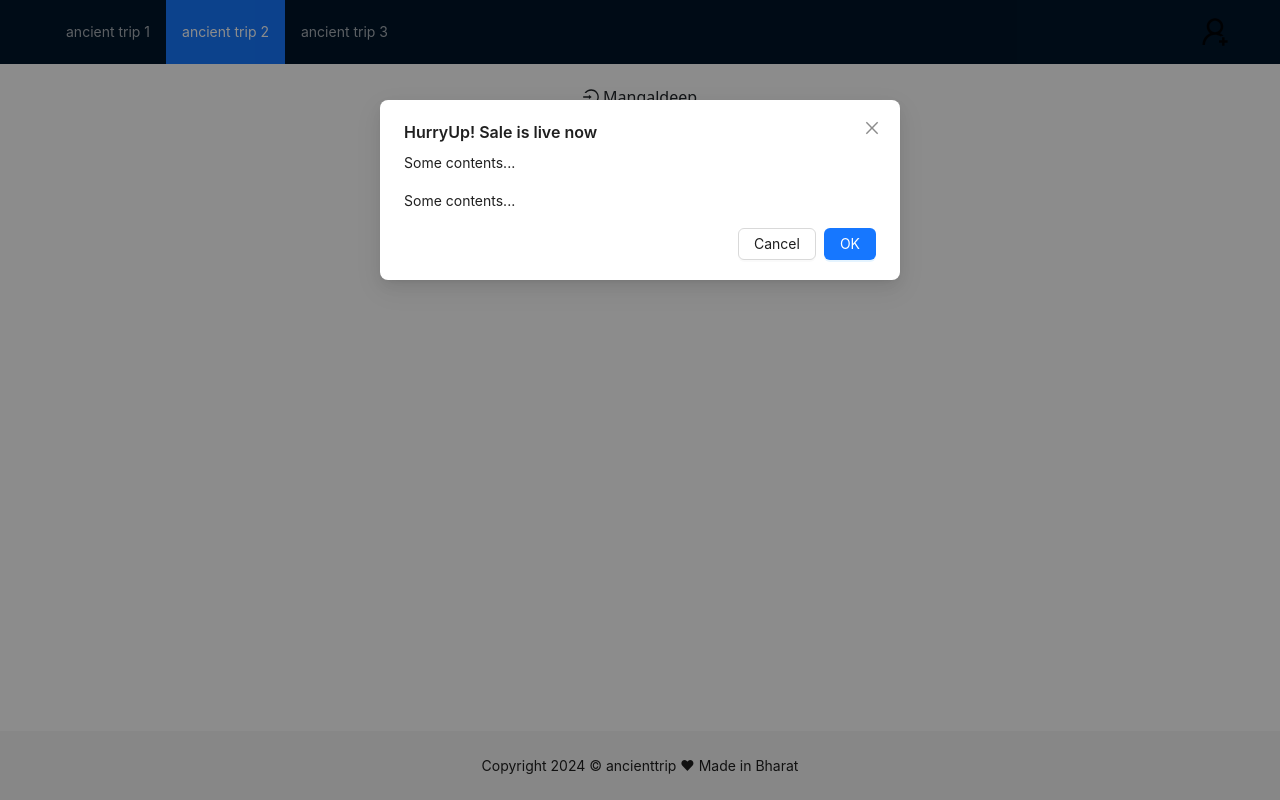
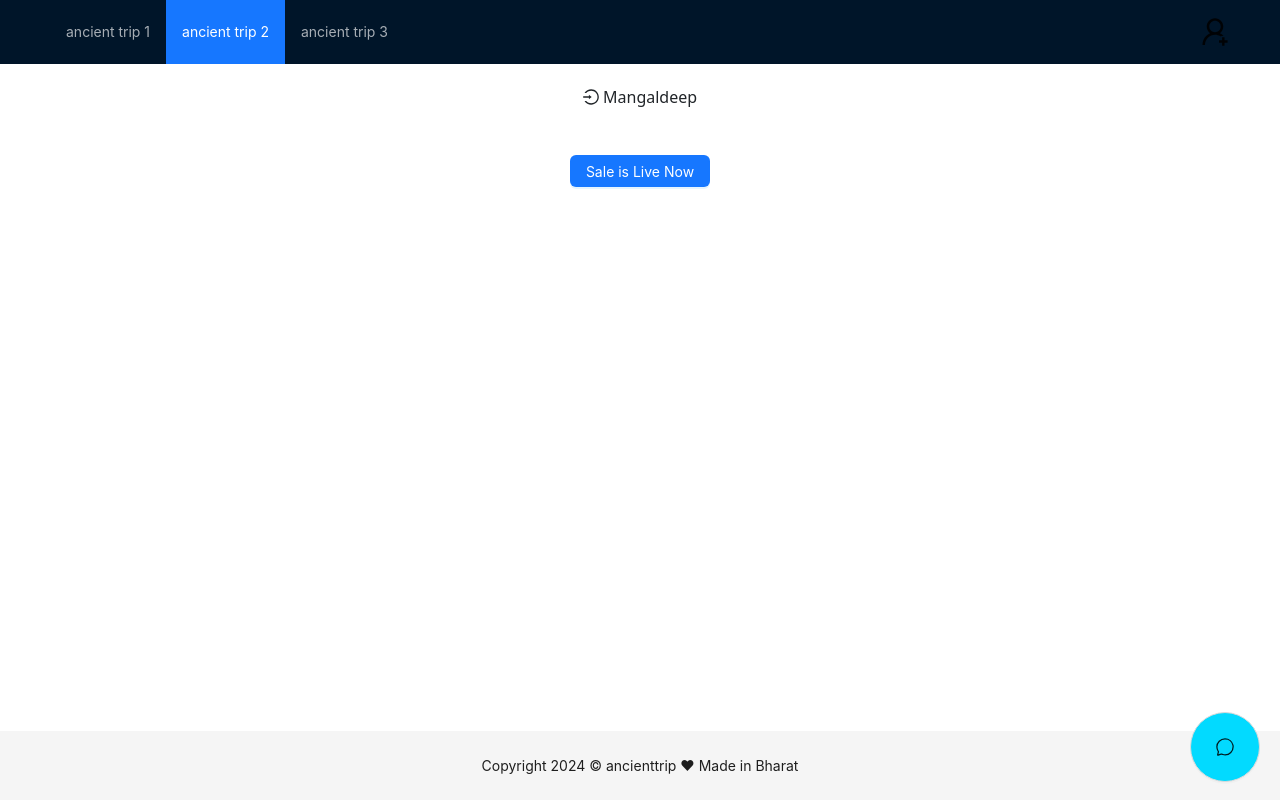
Before and after one commit to himanshu-whatstool/cloud_app, a React (Vite) app: page / in a window 1280 px wide. Built offline with nearby package versions, Linux system fonts and the light colour scheme.

Commit message:
creating the cloud chatbot

```diff
--- a/package.json
+++ b/package.json
@@ -23,6 +23,7 @@
     "react-bootstrap": "^2.10.2",
     "react-dom": "^18.2.0",
     "react-draggable": "^4.4.6",
+    "react-icons": "^5.2.1",
     "react-router-dom": "^6.23.0"
   },
   "devDependencies": {
--- a/src/App.css
+++ b/src/App.css
@@ -23,3 +23,29 @@
   width: 100%;
   text-align: center;
 }
+
+.button {
+  border-radius: 100px;
+  width: 5em;
+  height: 5em;
+  background: #02daff !important;
+}
+
+.box {
+  width: 328px;
+  height: 460px;
+  background-color: #fff;
+  box-shadow: 0 0px 6px rgba(0, 0, 0, 0.25);
+  border-radius: 8px;
+  position: fixed;
+  bottom: 100px;
+  right: 30px;
+  z-index: 9999;
+}
+
+.buttonchat {
+  position: fixed;
+  bottom: 18px;
+  right: 20px;
+  z-index: 9999;
+}
--- a/src/BaseTool/Dialog.jsx
+++ b/src/BaseTool/Dialog.jsx
@@ -9,9 +9,10 @@ export const EntryDialog = ({ open, onClose }) => {
 
   return (
     <section>
-      <Modal title="HurryUp! Sale is live now" open={open} onOk={handlebtnClick} onCancel={() => onClose()}>
-        <p>Some contents...</p>
-        <p>Some contents...</p>
+      <Modal style={{ textAlign: 'center' }} title="HurryUp! Sale is live now" open={open} onOk={handlebtnClick} onCancel={() => onClose()}>
+        <div className='text-center'>
+          <img src="https://img.freepik.com/free-vector/discount-sale-abstract-dark-maroon-gradient-geometric-triangle-pattern-multipurpose-background-banner_1340-17229.jpg" width="280px" alt="cloudsale" className='img-fluid rounded-4 ' />
+        </div>
       </Modal>
     </section>
   )
--- a/src/BaseTool/StaticUI.jsx
+++ b/src/BaseTool/StaticUI.jsx
@@ -1,6 +1,6 @@
 import { useEffect } from "react"
 import { MainTodo, Navbar, NavFooter } from "../components/Layout"
-import { Blogs } from "../components/Chatapp"
+import { Blogs, Qassistant } from "../components/Chatapp"
 
 export const SidebarLayout = () => {
   useEffect(() => { window.scrollTo({ top: 0, left: 0, behavior: "smooth" }) }, [])
@@ -19,6 +19,7 @@ export const BlogsUI = () => {
     <section>
       <Navbar />
       <Blogs />
+      <Qassistant />
       <NavFooter />
     </section>
   )
--- a/src/components/Chatapp.jsx
+++ b/src/components/Chatapp.jsx
@@ -1,8 +1,10 @@
 import { LoginOutlined } from "@ant-design/icons"
 import { useState, useEffect } from 'react';
 import { Col, Container, Row } from "react-bootstrap"
-import { Avatar, Button, List, Skeleton, Space } from 'antd';
+import { Avatar, Button, List, Skeleton, Space, Flex, Tooltip } from 'antd';
 import { EntryDialog } from "../BaseTool/Dialog";
+import { IoChatbubbleOutline } from "react-icons/io5";
+
 
 
 const listData = Array.from({ length: 10, }).map((_, i) => ({ href: 'https://ant.design', title: `ant design part ${i + 1}`, avatar: `https://api.dicebear.com/7.x/miniavs/svg?seed=${i}` }));
@@ -14,12 +16,12 @@ export const Blogs = () => {
     setOpenDialog({ open: true, onClose: () => setOpenDialog(false) })
   }
 
-  useEffect(() => {
+  /* useEffect(() => {
     const timer = setTimeout(() => {
       handleopenDialog()
     }, 2000)
     return () => clearTimeout(timer)
-  }, [])
+  }, []) */
 
   return (
     <section className="mt-4">
@@ -136,3 +138,31 @@ export const PostApi = () => {
     </section>
   )
 }
+
+export const Qassistant = () => {
+
+  const [box, setBox] = useState(false)
+  const handlebtn = () => {
+    setBox(!box)
+  }
+
+  return (
+    <section>
+      {box &&
+        <div className="box">
+          <div style={{ background: "#368bcc", borderRadius: '8px 8px 0 0', height: '60px', maxHeight: '60px', minHeight: '60px', }} >
+            <div style={{ display: 'flex' }}>
+              <img src="https://staging.cloud1.me/chat/assets/q11.png" alt="cloud" width={32} />
+              <h6 className="text-white" >Q11 Assistant</h6>
+            </div>
+          </div>
+
+
+        </div>}
+
+      <div className="buttonchat">
+        <Button onClick={() => handlebtn()} className="button" ><IoChatbubbleOutline style={{ fontSize: '20px' }} /></Button>
+      </div>
+    </section>
+  )
+}
--- a/src/components/Layout.jsx
+++ b/src/components/Layout.jsx
@@ -40,11 +40,12 @@ export const MainTodo = () => {
 
   const [todolist, setTodoList] = useState([])
 
+  const Todoadd = () => { }
 
   return (
-    <section style={{ marginTop: '40px' }} >
+    <section style={{ marginTop: '40px' }}>
       <Container>
-        <div style={{ display: 'flex', width: '60%' }} className='text-center' >
+        <div style={{ display: 'flex', width: '60%' }} className='text-center'>
           <Input placeholder='Add Todo' />
           <Button>Add Todo</Button>
         </div>
```
Also changed, not shown: index.html (+13 -0 lines), 1 other file (tests, documents, lock files or other folders).
